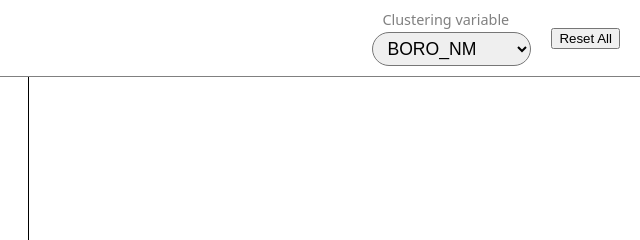
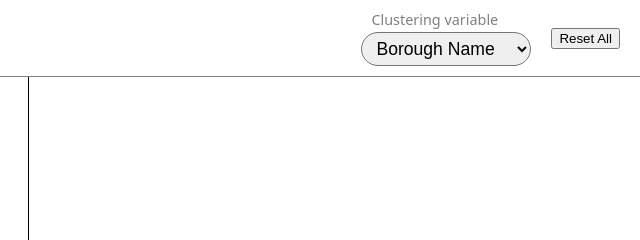
Before and after one commit to anltran/cse564-project, a website: page index.html in a window 1280 px wide. Both pictures are taken after a click on the button "Reset All". Shown: the top 240 px of the page, 640-1280 px from the left. Drawn offline with nearby package versions, Linux system fonts and the light colour scheme; no server answers.

Commit message:
Fix variable names

```diff
--- a/index.html
+++ b/index.html
@@ -37,14 +37,14 @@
         const bar = document.getElementById("bar");
         bar.innerHTML = '';
         const dropdown = document.getElementById("dropdown");
-        dropdown.value = 'BORO_NM';
+        dropdown.value = 'Borough Name';
         const area = document.getElementById("area");
         area.innerHTML = '';
 
         // generate new plots with default variable
-        generateMap('BORO_NM');
-        generateBarChart('BORO_NM');
-        generateAreaChart('BORO_NM');
+        generateMap('Borough Name');
+        generateBarChart('Borough Name');
+        generateAreaChart('Borough Name');
     }
 </script>
 
@@ -166,16 +166,16 @@
         }
     }
 
-    generateMap('BORO_NM'); // default variable
+    generateMap('Borough Name'); // default variable
 
 </script>
 
 <script>
     const dropdown_variables = [
-        'BORO_NM',
-        'LAW_CAT_CD',
-        'offense',
-        'location'
+        'Borough Name',
+        'Level of Offense',
+        'Offense Type',
+        'Location'
     ];
 
     // populate dropdown options
@@ -327,7 +327,7 @@
         }
     }
 
-    generateBarChart('BORO_NM'); // default variable
+    generateBarChart('Borough Name'); // default variable
 
 </script>
 
@@ -450,7 +450,7 @@ function generateAreaChart(input, data = null) {
     }
 }
 
-generateAreaChart('BORO_NM'); // default variable
+generateAreaChart('Borough Name'); // default variable
 
 </script>
 
```
Also changed, not shown: 1 other file.
